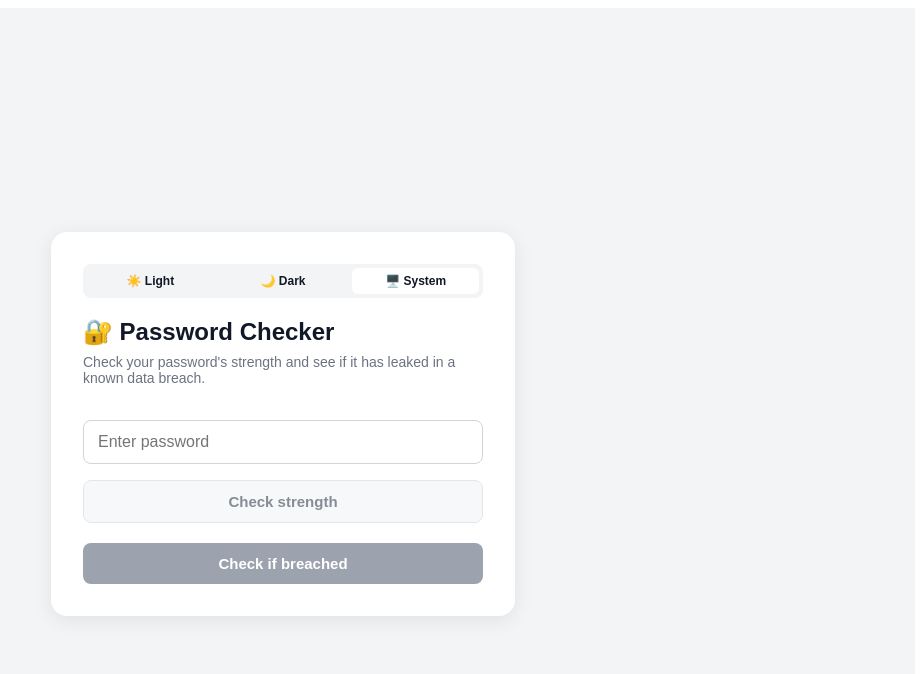
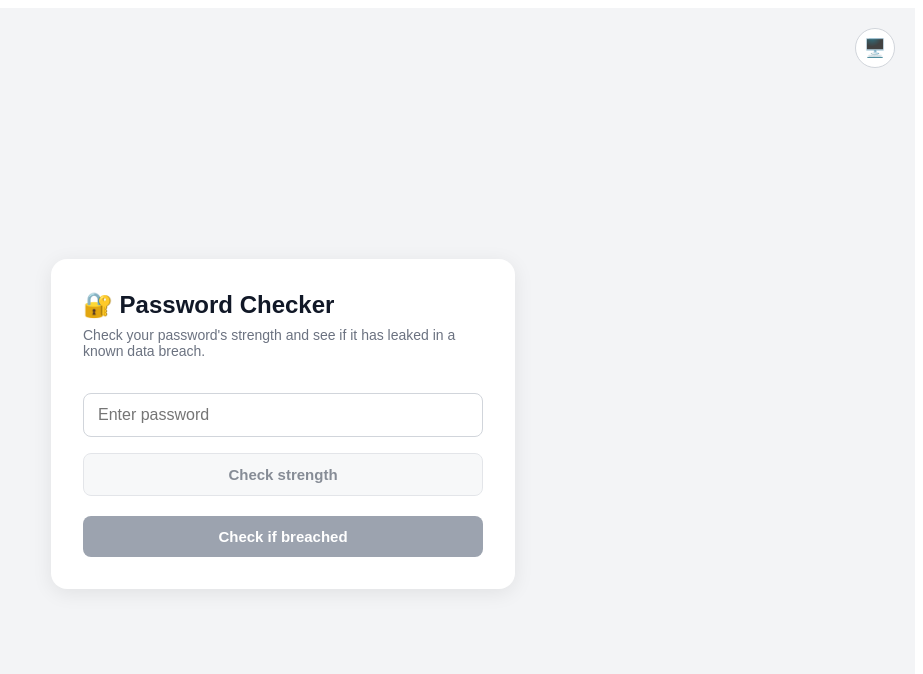
Before and after one commit to bibashthapa143/password-breach-checker-, a Next.js app: page / in a window 1280 px wide. Shown: the top 674 px of the page, without its empty margins (357-1280 px from the left). Built offline with nearby package versions, Linux system fonts and the light colour scheme.

Commit message:
add theme menu toggle and improve theme selection UI

```diff
--- a/app/page.js
+++ b/app/page.js
@@ -11,6 +11,7 @@ export default function Home() {
 
   // --- Theme: "light", "dark", or "system" ---
   const [theme, setTheme] = useState("system");
+  const [themeMenuOpen, setThemeMenuOpen] = useState(false);
   const [resolvedTheme, setResolvedTheme] = useState("light");
 
   useEffect(() => {
@@ -121,6 +122,9 @@ export default function Home() {
     { value: "system", label: "🖥️ System" },
   ];
 
+  const currentIcon =
+    theme === "light" ? "☀️" : theme === "dark" ? "🌙" : "🖥️";
+
   return (
     <main
       style={{
@@ -132,8 +136,66 @@ export default function Home() {
         fontFamily: "sans-serif",
         padding: 16,
         transition: "background 0.2s ease",
+        position: "relative",
       }}
     >
+      <div style={{ position: "absolute", top: 20, right: 20 }}>
+        <button
+          onClick={() => setThemeMenuOpen(!themeMenuOpen)}
+          style={{
+            width: 40,
+            height: 40,
+            fontSize: 18,
+            border: `1px solid ${colors.inputBorder}`,
+            borderRadius: "50%",
+            background: colors.cardBg,
+            cursor: "pointer",
+          }}
+        >
+          {currentIcon}
+        </button>
+
+        {themeMenuOpen && (
+          <div
+            style={{
+              position: "absolute",
+              top: 48,
+              right: 0,
+              background: colors.cardBg,
+              border: `1px solid ${colors.inputBorder}`,
+              borderRadius: 8,
+              overflow: "hidden",
+              boxShadow: "0 4px 12px rgba(0,0,0,0.15)",
+              minWidth: 130,
+            }}
+          >
+            {themeOptions.map((option) => (
+              <button
+                key={option.value}
+                onClick={() => {
+                  setTheme(option.value);
+                  setThemeMenuOpen(false);
+                }}
+                style={{
+                  display: "block",
+                  width: "100%",
+                  padding: "10px 14px",
+                  fontSize: 13,
+                  fontWeight: theme === option.value ? "bold" : "normal",
+                  border: "none",
+                  background: theme === option.value ? colors.pageBg : "transparent",
+                  color: colors.text,
+                  textAlign: "left",
+                  cursor: "pointer",
+                }}
+              >
+                {option.label}
+              </button>
+            ))}
+          </div>
+        )}
+      </div>
+
       <div
         style={{
           width: "100%",
@@ -145,37 +207,6 @@ export default function Home() {
           transition: "background 0.2s ease",
         }}
       >
-        <div
-          style={{
-            display: "flex",
-            gap: 6,
-            marginBottom: 20,
-            background: colors.pageBg,
-            padding: 4,
-            borderRadius: 8,
-          }}
-        >
-          {themeOptions.map((option) => (
-            <button
-              key={option.value}
-              onClick={() => setTheme(option.value)}
-              style={{
-                flex: 1,
-                padding: "6px 8px",
-                fontSize: 12,
-                fontWeight: "bold",
-                border: "none",
-                borderRadius: 6,
-                cursor: "pointer",
-                background: theme === option.value ? colors.cardBg : "transparent",
-                color: colors.text,
-              }}
-            >
-              {option.label}
-            </button>
-          ))}
-        </div>
-
         <h1 style={{ fontSize: 24, margin: 0, color: colors.text }}>
           🔐 Password Checker
         </h1>
```
